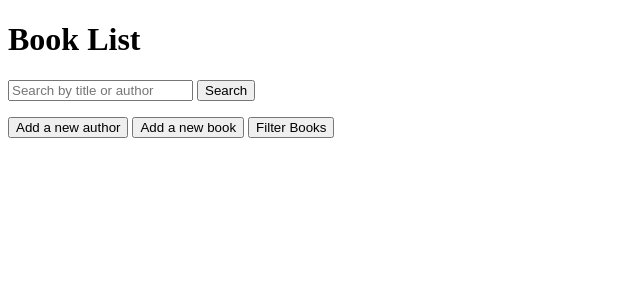
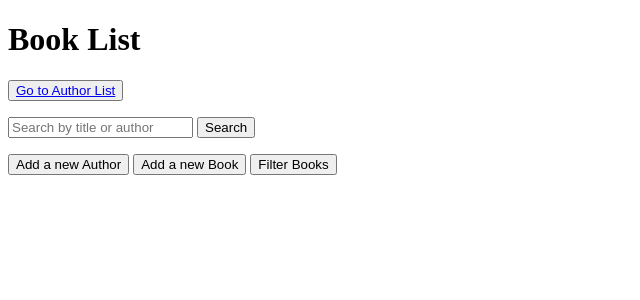
Before and after one commit to B4rb3j/library-management-system, a Django app: page / in a window 1280 px wide. Shown: the top 300 px of the page, without its empty margins (0-640 px from the left). Run offline with Django 5.2, Linux system fonts and the light colour scheme; data that the repository does not hold is empty.

Commit message:
first commit

```diff
--- a/books/templates/books/book_list.html
+++ b/books/templates/books/book_list.html
@@ -5,6 +5,7 @@
 </head>
 <body>
     <h1>Book List</h1>
+    <p><button><a href="{% url 'author_list' %}">Go to Author List</a></button></p>
     <form method="GET" action="{% url 'search_books' %}">
         <input type="text" name="query" placeholder="Search by title or author">
         <button type="submit">Search</button>
@@ -25,8 +26,8 @@
         </li>
         {% endfor %}
     </ul>
-    <a href="{% url 'add_author' %}"><button>Add a new author</button></a>
-    <a href="{% url 'add_book' %}"><button>Add a new book</button></a>
+    <a href="{% url 'add_author' %}"><button>Add a new Author</button></a>
+    <a href="{% url 'add_book' %}"><button>Add a new Book</button></a>
     <a href="{% url 'filter_books' %}"><button>Filter Books</button></a>
 </body>
 </html>
--- a/books/urls.py
+++ b/books/urls.py
@@ -11,5 +11,8 @@ urlpatterns = [
     path('filter_books/', views.filter_books, name='filter_books'),
     path('filtered_results/', views.filtered_results, name='filtered_results'),
     path('delete_filtered_books/', views.delete_filtered_books, name='delete_filtered_books'),
-    path('add_author/', views.add_author, name='add_author'),
+    path('authors/', views.author_list, name='author_list'),
+    path('author/add/', views.add_author, name='add_author'),
+    path('author/<int:author_id>/edit/', views.edit_author, name='edit_author'),
+    path('author/<int:author_id>/delete/', views.delete_author, name='delete_author'),
 ]
--- a/books/views.py
+++ b/books/views.py
@@ -12,6 +12,23 @@ def add_author(request):
     else:
         form = AuthorForm()
     return render(request, 'books/author_form.html', {'form': form})
+
+
+def edit_author(request, author_id):
+    author = get_object_or_404(Author, pk=author_id)
+    if request.method == 'POST':
+        form = AuthorForm(request.POST, instance=author)
+        if form.is_valid():
+            form.save()
+            return redirect('author_list')
+    else:
+        form = AuthorForm(instance=author)
+    return render(request, 'books/author_form.html', {'form': form})
+
+
+def author_list(request):
+    authors = Author.objects.all()
+    return render(request, 'books/author_list.html', {'authors': authors})
 
 
 def book_list(request):
@@ -94,3 +111,14 @@ def delete_filtered_books(request):
             Book.objects.filter(id__in=books_to_delete).delete()
 
     return redirect('filter_books')
+
+
+def delete_author(request, author_id):
+    author = get_object_or_404(Author, id=author_id)
+    books = Book.objects.filter(author=author)
+
+    if request.method == 'POST':
+        author.delete()
+        return redirect('author_list')  # به صفحه لیست نویسندگان یا هر صفحه دیگری که مناسب است هدایت شود
+
+    return render(request, 'books/confirm_delete_author.html', {'author': author, 'books': books})
```
Also changed, not shown: books/templates/books/author_form.html (+7 -4 lines), books/templates/books/author_list.html (added, +22 -0 lines), books/templates/books/confirm_delete_author.html (added, +27 -0 lines).
